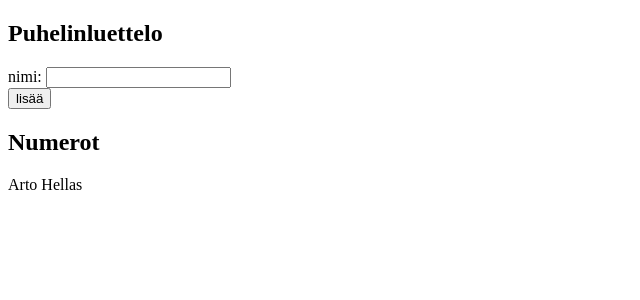
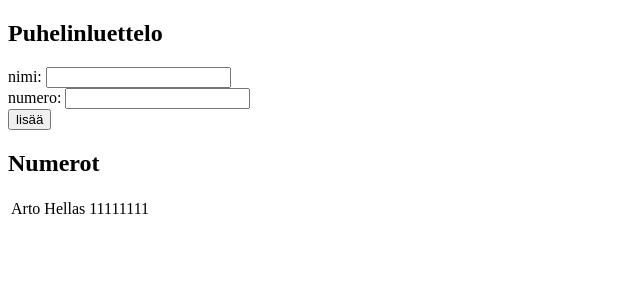
Before and after one commit to ejronty/FullStack-Kurssi, a React (Create React App) app in the folder puhelinluettelo/: page / in a window 1280 px wide. Shown: the top 300 px of the page, without its empty margins (0-640 px from the left). Built offline with nearby package versions, Linux system fonts and the light colour scheme.

Commit message:
Tehtava 2.8

```diff
--- a/puhelinluettelo/src/App.js
+++ b/puhelinluettelo/src/App.js
@@ -5,36 +5,46 @@ class App extends React.Component {
     super(props)
     this.state = {
       persons: [
-        { name: 'Arto Hellas' }
+        { name: 'Arto Hellas',
+          number: '11111111'
+        }
       ],
-      newName: ''
+      newName: '',
+      newNumber: ''
     }
   }
 
-  handleInputChange = (event) => {
+  handleNameChange = (event) => {
     this.setState({newName: event.target.value})
   }
 
-  addName = (event) => {
+  handleNumberChange = (event) => {
+    this.setState({newNumber: event.target.value})
+  }
+
+  addPerson = (event) => {
     event.preventDefault()
 
     const namelist = this.state.persons.map(person => person.name)
 
     if (!namelist.includes(this.state.newName)) {
       const personObject = {
-        name: this.state.newName
+        name: this.state.newName,
+        number: this.state.newNumber
       }
 
       const persons = this.state.persons.concat(personObject)
 
       this.setState({
         persons: persons,
-        newName: ''
+        newName: '',
+        newNumber: ''
       })
     } else {
       alert('Nimi löytyy jo luettelosta!')
       this.setState({
-        newName: ''
+        newName: '',
+        newNumber: ''
       })
     }
   }
@@ -43,16 +53,23 @@ class App extends React.Component {
     return (
       <div>
         <h2>Puhelinluettelo</h2>
-        <form onSubmit={this.addName}>
+        <form onSubmit={this.addPerson}>
           <div>
-            nimi: <input value={this.state.newName} onChange={this.handleInputChange} />
+            nimi: <input value={this.state.newName} onChange={this.handleNameChange} />
+          </div>
+          <div>
+            numero: <input value={this.state.newNumber} onChange={this.handleNumberChange} />
           </div>
           <div>
             <button type="submit">lisää</button>
           </div>
         </form>
         <h2>Numerot</h2>
-        {this.state.persons.map(person => <Person key={person.name} name={person.name} />)}
+        <table>
+          <tbody>
+            {this.state.persons.map(person => <Person key={person.name} name={person.name} number={person.number} />)}
+          </tbody>
+        </table>
       </div>
     )
   }
@@ -60,9 +77,10 @@ class App extends React.Component {
 
 const Person = (props) => {
   return (
-    <div>
-      <p>{props.name}</p>
-    </div>
+    <tr>
+      <td>{props.name}</td>
+      <td>{props.number}</td>
+    </tr>
   )
 }
 
```
